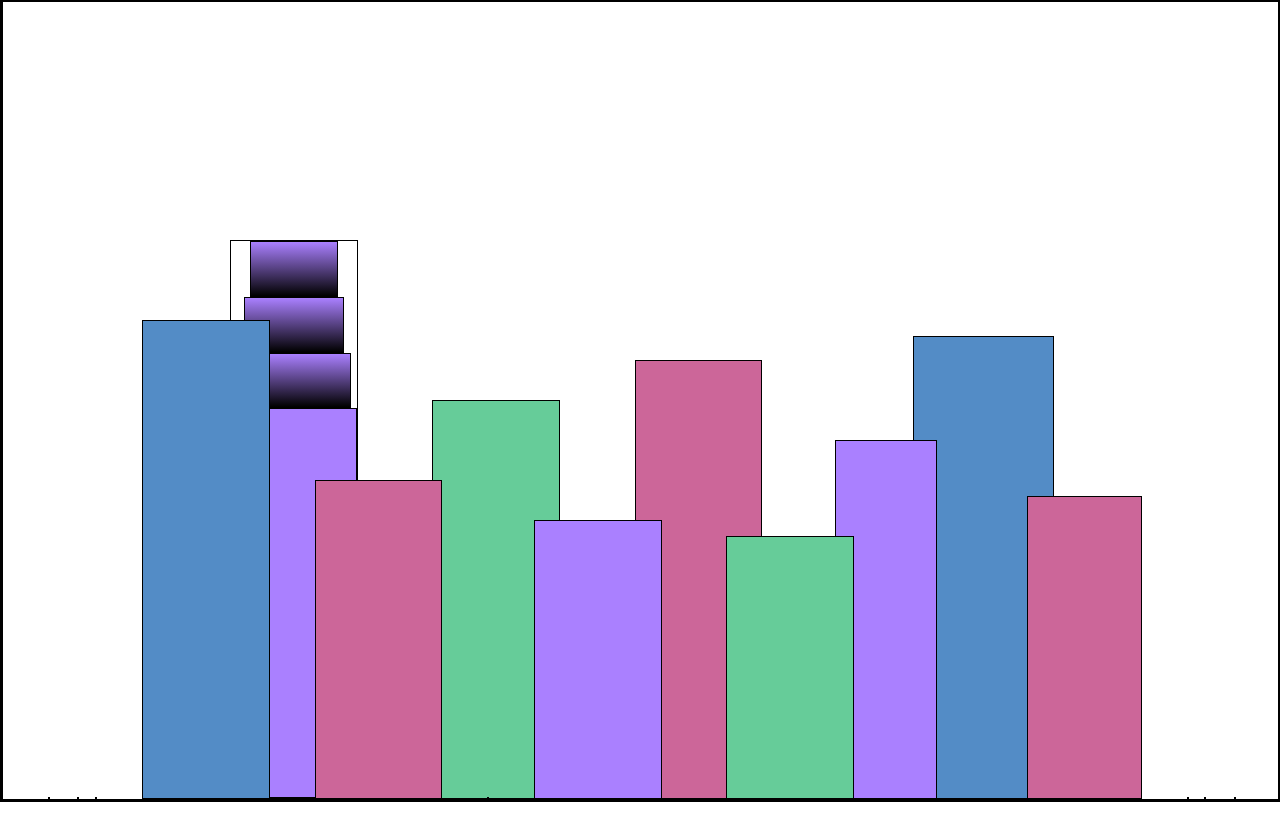
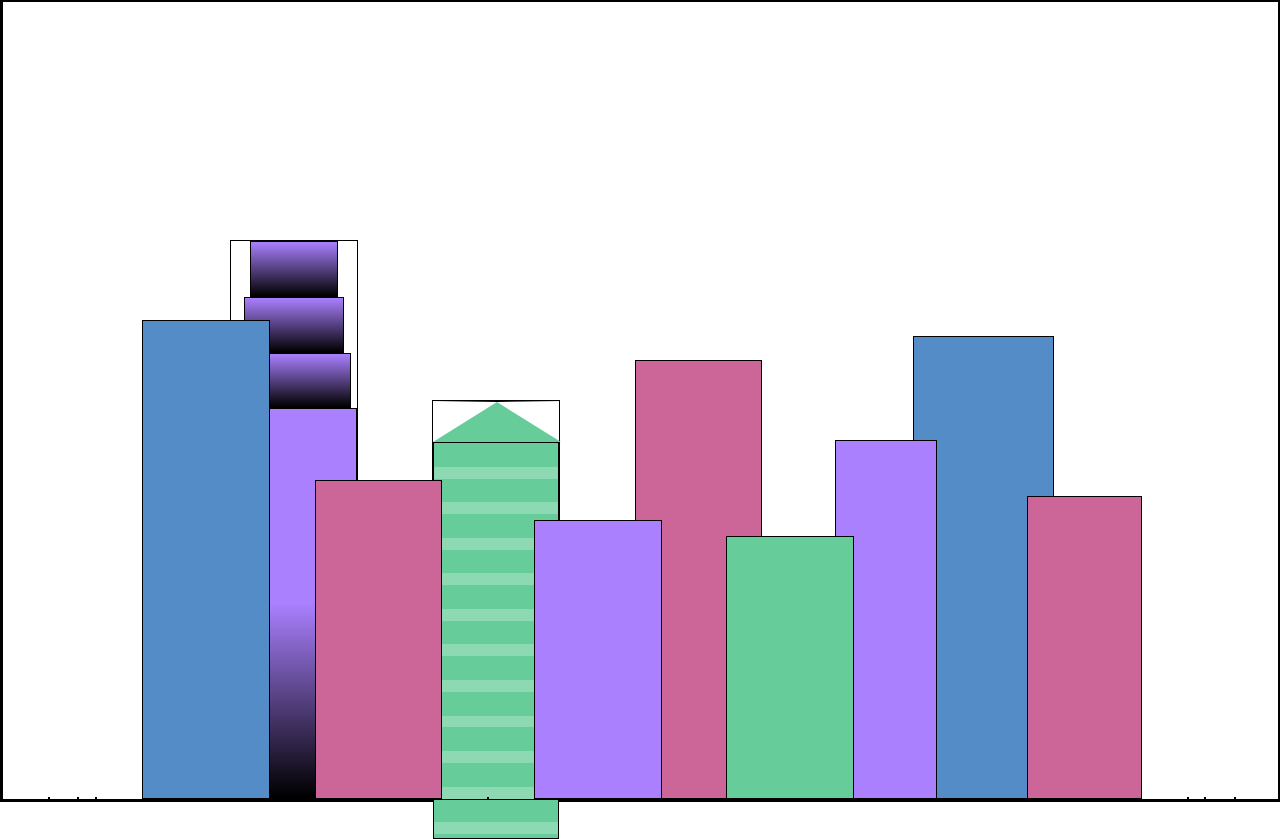
Before and after one commit to LiecardoAntonio/FCCCSSVariables, a plain HTML site: page index.html in a window 1280 px wide. Before the commit the page ends 802 px from the top, so only its background shows below. Drawn offline with Linux system fonts and the light colour scheme.

Commit message:
progress4

```diff
--- a/index.html
+++ b/index.html
@@ -16,7 +16,10 @@
         <div class="bb1c bb1-window"></div>
         <div class="bb1d"></div>
       </div>
-      <div class="bb2"></div>
+      <div class="bb2">
+        <div class="bb2a"></div>
+        <div class="bb2b"></div>
+      </div>
       <div class="bb3"></div>
       <div class="empty-div"></div>
       <div class="bb4"></div>
--- a/styles.css
+++ b/styles.css
@@ -4,6 +4,8 @@
   --building-color3: #cc6699;
   --building-color4: #538cc6;
   --window-color1: black;
+  --window-color2: #8cd9b3;
+  --window-color3: #d98cb3;
 }
 
 * {
@@ -73,14 +75,37 @@ body {
 .bb1d {
   width: 100%;
   height: 70%;
-  background-color: var(--building-color1);
+  /* background-color: var(--building-color1); */
+  background: linear-gradient(
+      /* orange,  */
+      var(--building-color1) 50%,
+      var(--window-color1)
+    );
 }
 
 .bb2 {
   width: 10%;
   height: 50%;
   /*background-color: var(--building-color2);*/ /*this won't work because there is a problem with the variable, so to overcome it, we add fallback-value (btw, the problem is described on the declaration of the --building-color2 variable*/
-  background-color: var(--building-color2, green); /*green is the fallback-value used when the --building-color2 has a problem (.bb2 is not the descendant of .bb1, so .bb2 can't use the --building-color2 variable)*/
+  /*background-color: var(--building-color2, green);*/ /*green is the fallback-value used when the --building-color2 has a problem (.bb2 is not the descendant of .bb1, so .bb2 can't use the --building-color2 variable)*/
+}
+
+/*.bb2a buat bikin rooftop triangle*/
+.bb2a {
+  border-bottom: 5vh solid var(--building-color2);
+  border-left: 5vw solid transparent;
+  border-right: 5vw solid transparent;
+}
+
+.bb2b {
+  width: 100%;
+  height: 100%;
+  background:  repeating-linear-gradient(
+    var(--building-color2) 0%,
+    var(--building-color2) 6%,
+    var(--window-color2) 6%,
+    var(--window-color2) 9%
+  ); /*repeating-linear-gradient sesuai namanya linear-gradient yang direpeat ampe bawah*/
 }
 
 .bb3 {
```
